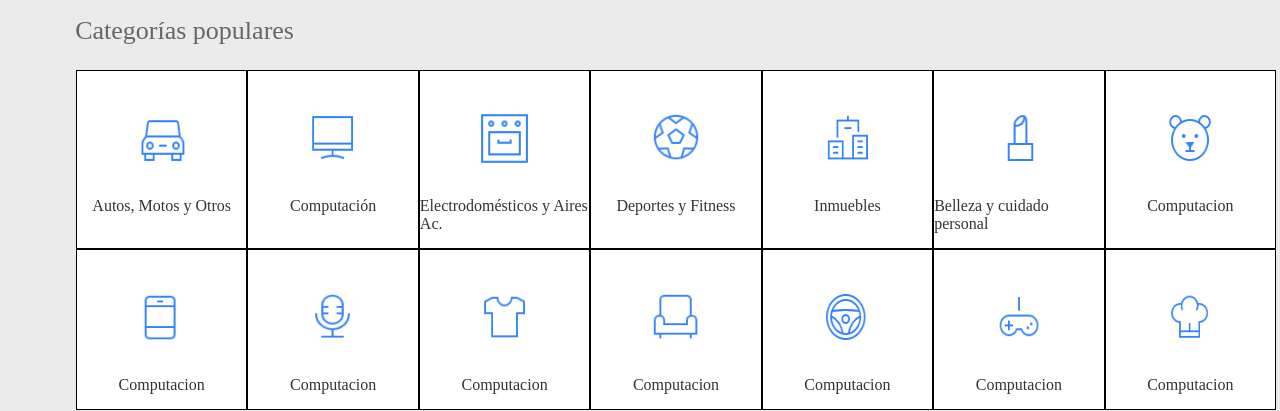
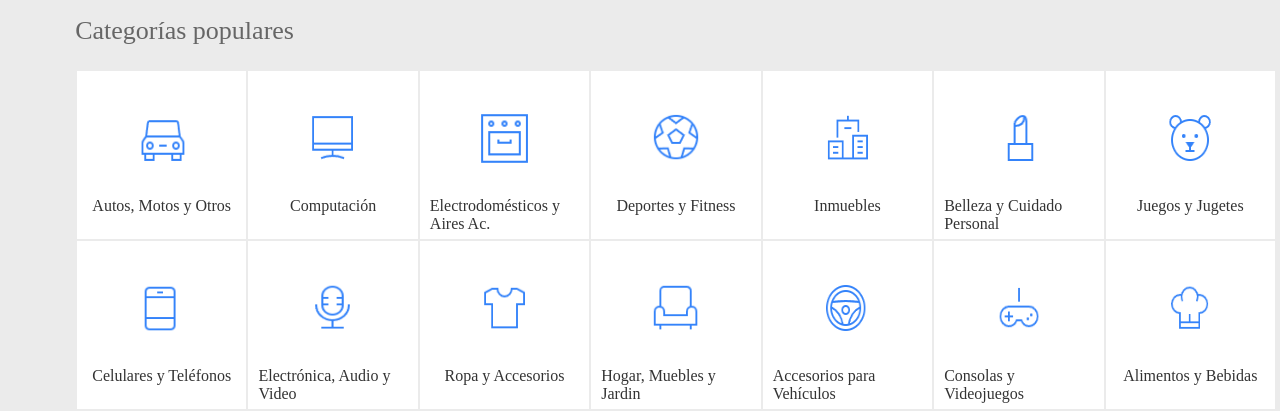
Before and after one commit to matiasmoscone1/clone-mercadolibre, a React (Vite) app: page / in a window 1280 px wide. Shown: the part 3679-4090 px from the top of the page. Built offline with nearby package versions, Linux system fonts and the light colour scheme.

Commit message:
Terminando categoria mercadolibre

```diff
--- a/src/App.jsx
+++ b/src/App.jsx
@@ -377,39 +377,39 @@ function App() {
         </div>
         <div className="card-categorias-populares">
           <img src="src/assets/categorias-6.png"/>
-          <span>Belleza y cuidado personal</span>
+          <span>Belleza y Cuidado Personal</span>
         </div>
         <div className="card-categorias-populares">
           <img src="src/assets/categorias-7.png"/>
-          <span>Computacion</span>
+          <span>Juegos y Jugetes</span>
         </div>
         <div className="card-categorias-populares">
           <img src="src/assets/categorias-8.png"/>
-          <span>Computacion</span>
+          <span>Celulares y Teléfonos</span>
         </div>
         <div className="card-categorias-populares">
           <img src="src/assets/categorias-9.png"/>
-          <span>Computacion</span>
+          <span>Electrónica, Audio y Video</span>
         </div>
         <div className="card-categorias-populares">
           <img src="src/assets/categorias-10.png"/>
-          <span>Computacion</span>
+          <span>Ropa y Accesorios</span>
         </div>
         <div className="card-categorias-populares">
           <img src="src/assets/categorias-11.png"/>
-          <span>Computacion</span>
+          <span>Hogar, Muebles y Jardin</span>
         </div>
         <div className="card-categorias-populares">
           <img src="src/assets/categorias-12.png"/>
-          <span>Computacion</span>
+          <span>Accesorios para Vehículos</span>
         </div>
         <div className="card-categorias-populares">
           <img src="src/assets/categorias-13.png"/>
-          <span>Computacion</span>
+          <span>Consolas y Videojuegos</span>
         </div>
         <div className="card-categorias-populares">
           <img src="src/assets/categorias-14.png"/>
-          <span>Computacion</span>
+          <span>Alimentos y Bebidas</span>
         </div>
       </div>
       </>
--- a/src/index.css
+++ b/src/index.css
@@ -722,7 +722,7 @@
 }
 
 .card-categorias-populares{
-    border: 1px solid black;
+    border: 0.1px solid #ebebeb;
     width: 100%;
 }
 
@@ -745,4 +745,6 @@
     justify-content: center;
     align-items: center;
     color: #333;
+    margin-left: 10px;
+    margin-right: 10px;
 }
```
